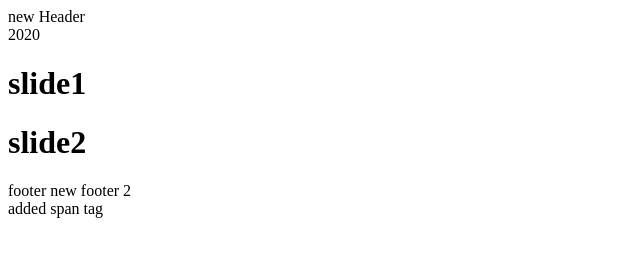
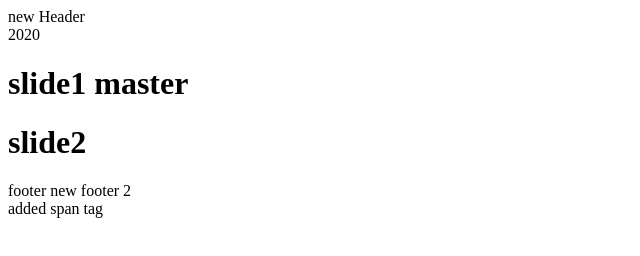
Before and after one commit to hamidcloner/neon-test, a plain HTML site: page index.html in a window 1280 px wide. Shown: the whole page, without its empty margins (0-640 px from the left). Drawn offline with Linux system fonts and the light colour scheme.

Commit message:
change master

```diff
--- a/index.html
+++ b/index.html
@@ -12,7 +12,7 @@
         <nav>2020</nav>
     </header>
     <div class="slider">
-        <h1>slide1</h1>
+        <h1>slide1 master</h1>
         <h1>slide2</h1>
     </div>
     <footer>
```
